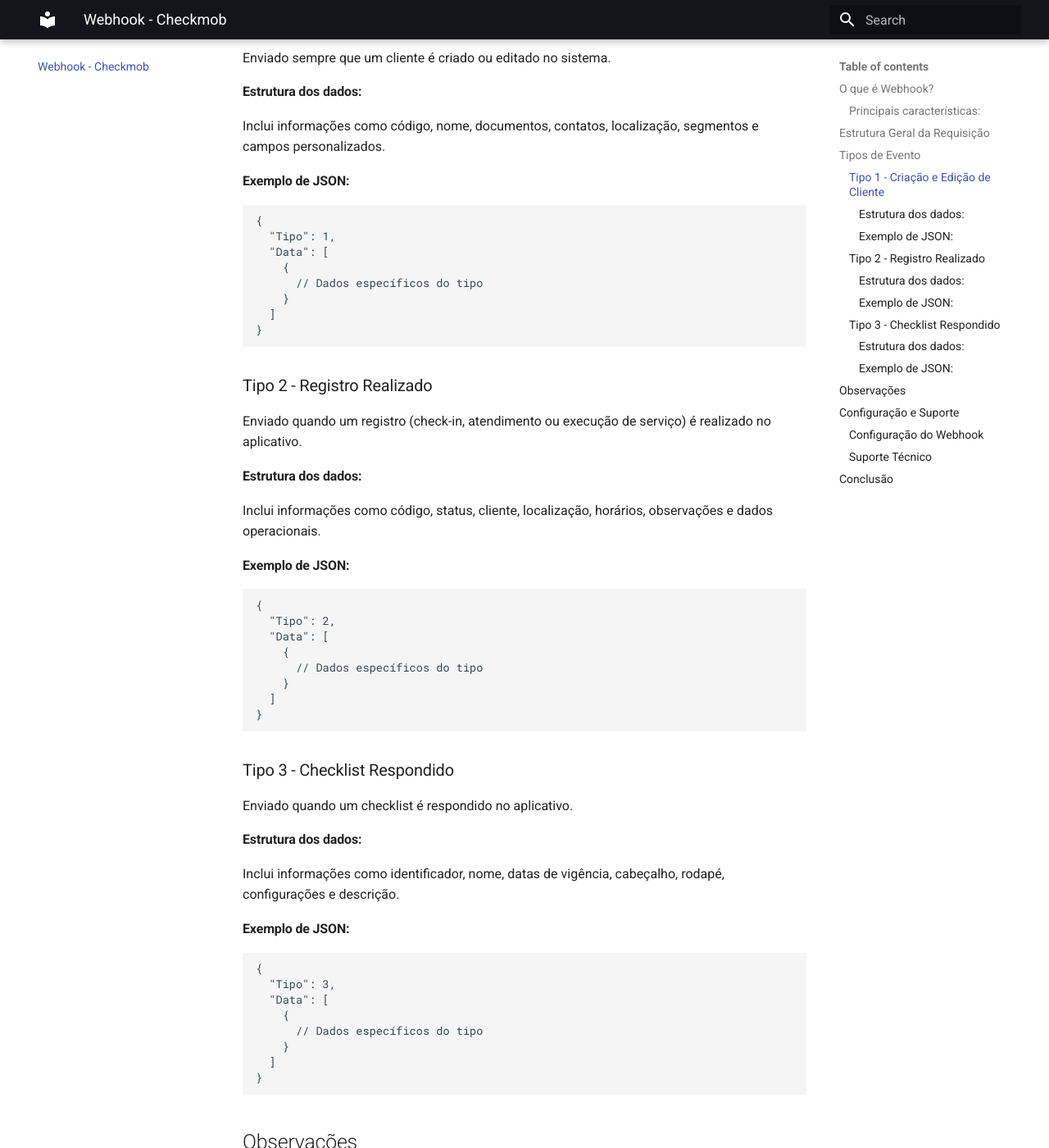
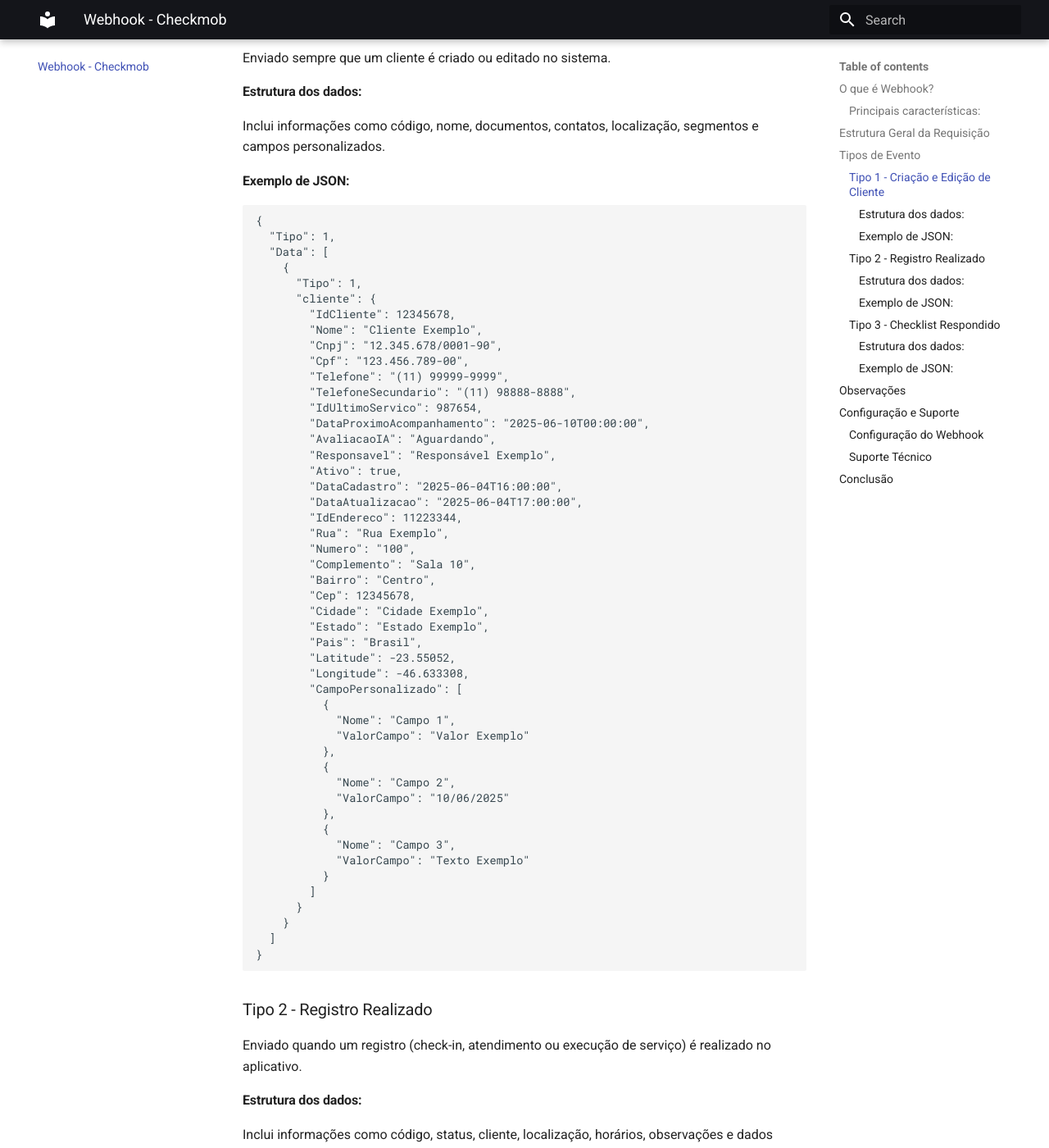
Before and after one commit to checkmob/documentacao-webhook, an MkDocs documentation site: the page built from docs/index.md, in a window 1280 px wide and 1400 px high, scrolled down 1097 px. Shown: the whole window at 82% size. Built offline with MkDocs 1.6.1 and Material for MkDocs 9.7.7, drawn with Linux system fonts in a browser that asks for light colours.

Commit message:
add json cliente

```diff
--- a/docs/index.md
+++ b/docs/index.md
@@ -44,7 +44,47 @@ Inclui informações como código, nome, documentos, contatos, localização, se
   "Tipo": 1,
   "Data": [
     {
-      // Dados específicos do tipo
+      "Tipo": 1,
+      "cliente": {
+        "IdCliente": 12345678,
+        "Nome": "Cliente Exemplo",
+        "Cnpj": "12.345.678/0001-90",
+        "Cpf": "123.456.789-00",
+        "Telefone": "(11) 99999-9999",
+        "TelefoneSecundario": "(11) 98888-8888",
+        "IdUltimoServico": 987654,
+        "DataProximoAcompanhamento": "2025-06-10T00:00:00",
+        "AvaliacaoIA": "Aguardando",
+        "Responsavel": "Responsável Exemplo",
+        "Ativo": true,
+        "DataCadastro": "2025-06-04T16:00:00",
+        "DataAtualizacao": "2025-06-04T17:00:00",
+        "IdEndereco": 11223344,
+        "Rua": "Rua Exemplo",
+        "Numero": "100",
+        "Complemento": "Sala 10",
+        "Bairro": "Centro",
+        "Cep": 12345678,
+        "Cidade": "Cidade Exemplo",
+        "Estado": "Estado Exemplo",
+        "Pais": "Brasil",
+        "Latitude": -23.55052,
+        "Longitude": -46.633308,
+        "CampoPersonalizado": [
+          {
+            "Nome": "Campo 1",
+            "ValorCampo": "Valor Exemplo"
+          },
+          {
+            "Nome": "Campo 2",
+            "ValorCampo": "10/06/2025"
+          },
+          {
+            "Nome": "Campo 3",
+            "ValorCampo": "Texto Exemplo"
+          }
+        ]
+      }
     }
   ]
 }
```
